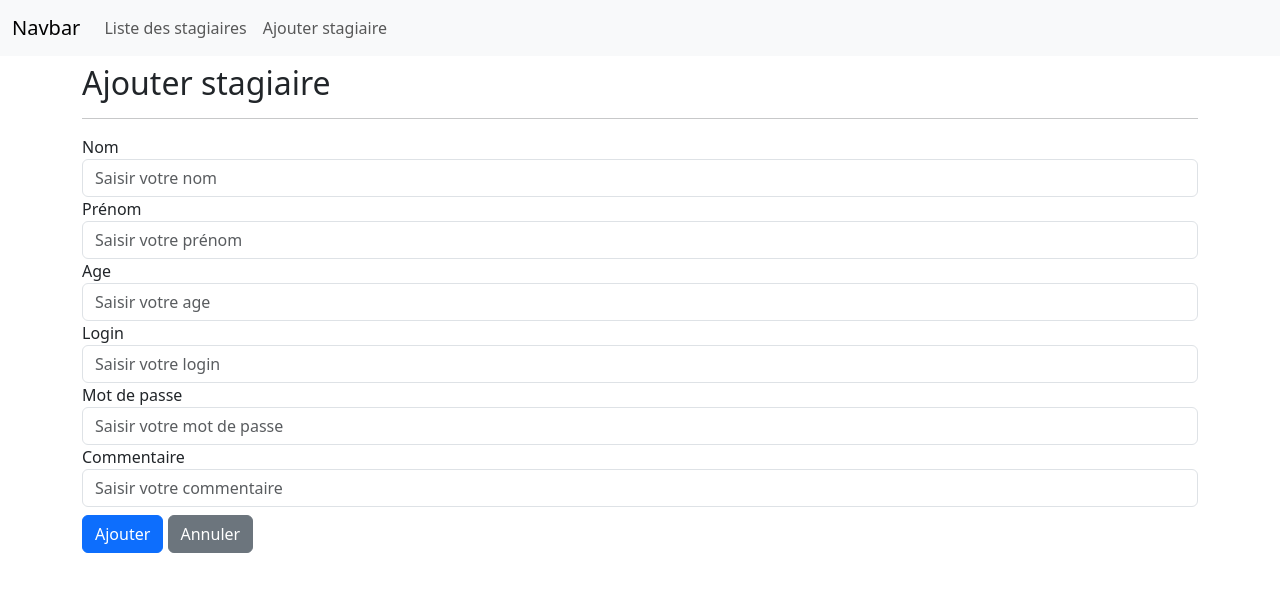
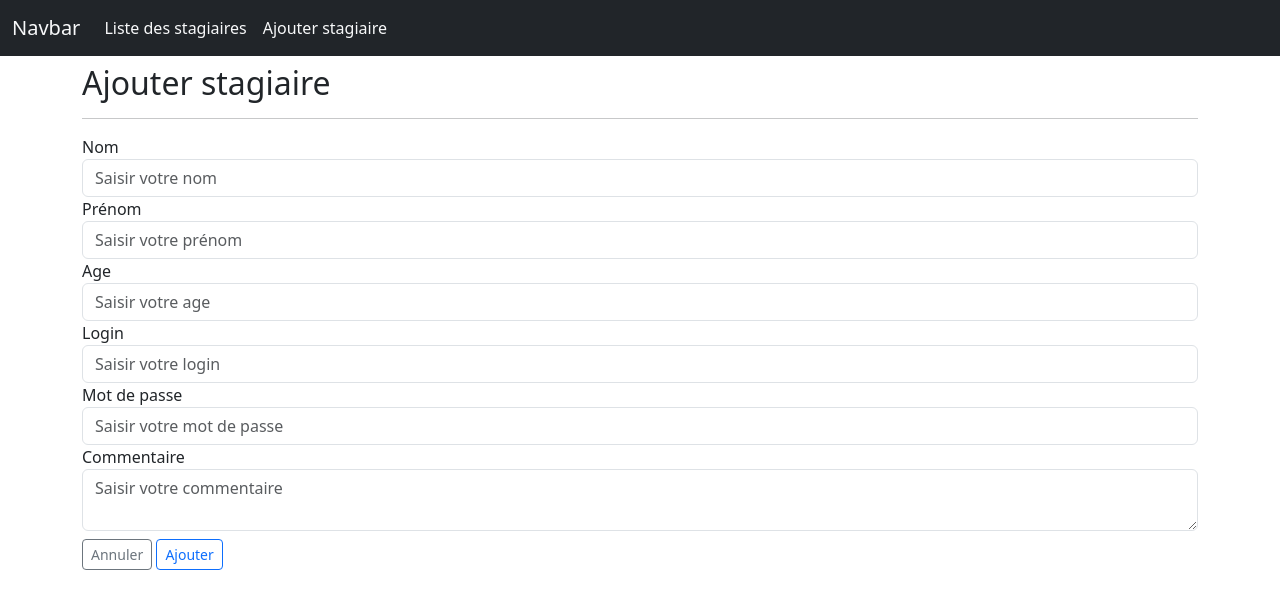
Before and after one commit to hamzabarqich/MVC-PHP, a PHP site: page /index.php?action=create in a window 1280 px wide. Shown: the top 609 px of the page. Run offline with PHP 8.4, Linux system fonts and the light colour scheme.

```diff
--- a/views/create.php
+++ b/views/create.php
@@ -28,11 +28,12 @@ ob_start(); // from here we want to start recovering html below to $content vari
         </div>
         <div class="form-group">
             <label for="commentaire">Commentaire</label>
-            <input type="text" class="form-control" name="commentaire" id="commentaire" placeholder="Saisir votre commentaire">
+            <!-- This input is like the textarea below <input type="text" class="form-control" name="commentaire" id="commentaire" placeholder="Saisir votre commentaire"> -->
+            <textarea class="form-control" name="commentaire" id="message-text" placeholder="Saisir votre commentaire"></textarea>
         </div>
         <div class="form-group">
-            <input type="submit" class="btn btn-primary my-2" value="Ajouter" name="ajouter">
-            <a href="index.php?action=list" class="btn btn-secondary">Annuler</a>
+            <a href="index.php?action=list" class="btn btn-outline-secondary btn-sm my-2 my-sm-2">Annuler</a>
+            <input type="submit" class="btn btn-outline-primary btn-sm my-2 my-sm-2" value="Ajouter" name="ajouter">
         </div>
 
     </form>
--- a/views/include/nav.php
+++ b/views/include/nav.php
@@ -1,19 +1,20 @@
 
 <!-- Nav tabs -->
 
-<nav class="navbar navbar-expand-lg bg-body-tertiary">
+<nav class="navbar navbar-expand-lg bg-dark navbar-light">
   <div class="container-fluid">
-    <a class="navbar-brand" href="">Navbar</a>
-    <button class="navbar-toggler" type="button" data-bs-toggle="collapse" data-bs-target="#navbarSupportedContent" aria-controls="navbarSupportedContent" aria-expanded="false" aria-label="Toggle navigation">
+    <a class="navbar-brand text-light" href="index.php?action=list">Navbar</a>
+    <button class="navbar-toggler navbar-toggler-light" type="button" data-bs-toggle="collapse" data-bs-target="#navbarSupportedContent" aria-controls="navbarSupportedContent" aria-expanded="false" aria-label="Toggle navigation">
       <span class="navbar-toggler-icon"></span>
     </button>
     <div class="collapse navbar-collapse" id="navbarSupportedContent">
       <ul class="navbar-nav me-auto mb-2 mb-lg-0">
         <li class="nav-item">
-          <a class="nav-link" aria-current="page" href="index.php?action=list">Liste des stagiaires</a>
+          <a class="nav-link text-light" aria-current="page" href="index.php?action=list">Liste des stagiaires</a>
         </li>
         <li class="nav-item">
-          <a class="nav-link" href="index.php?action=create">Ajouter stagiaire</a>
+          <a class="nav-link text-light" href="index.php?action=create">Ajouter stagiaire</a>
+        </li>
       </ul>
     </div>
   </div>
--- a/views/style.css
+++ b/views/style.css
@@ -8,3 +8,8 @@
 {
     text-align:right;
 }
+
+.navbar-toggler-icon
+{
+    background-color: #fff; /* Light color */
+}
```
Also changed, not shown: views/liste_stagiaires.php (+9 -8 lines), .htaccess (added).
